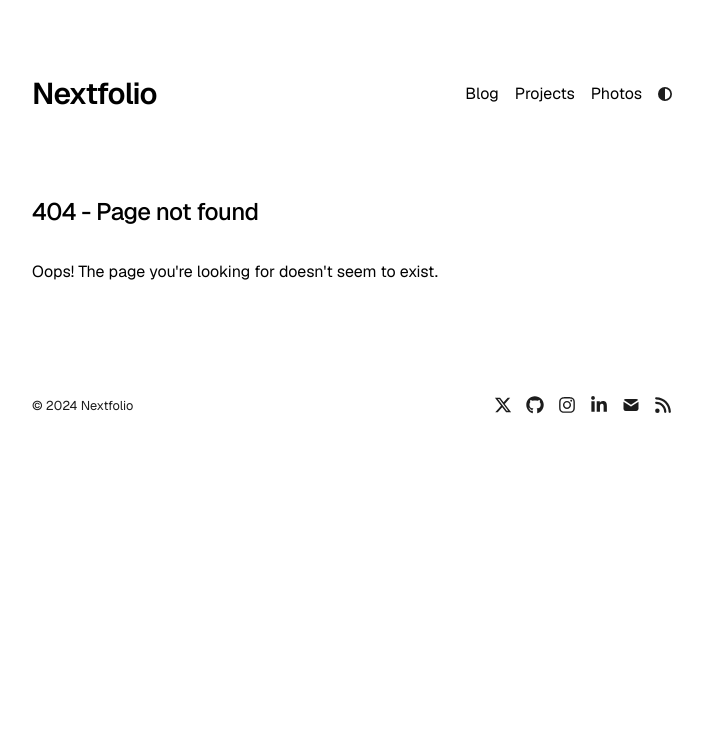
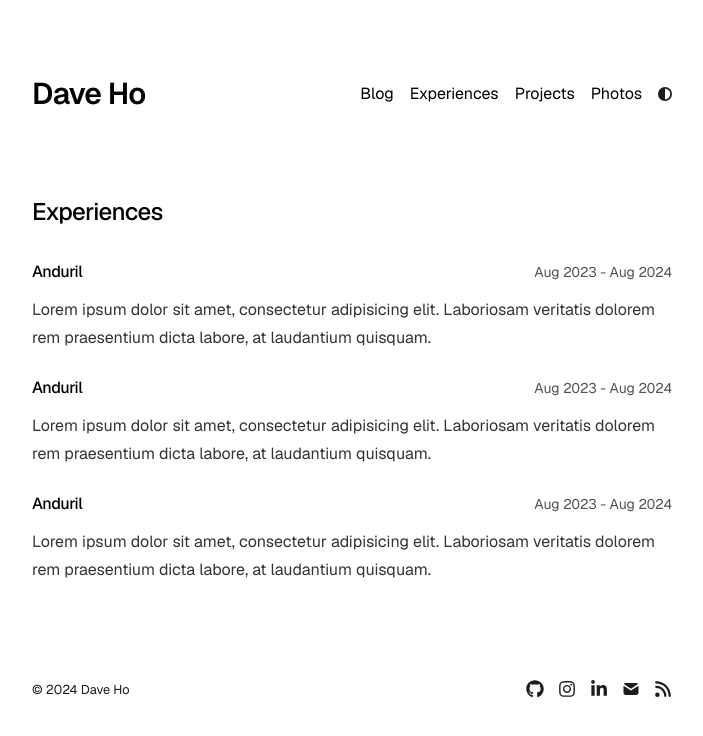
Before and after one commit to xeliot/daveho.me, a Next.js app: page /experiences in a window 1280 px wide. Before the commit this address had no page. Shown: the top 736 px of the page, without its empty margins (288-991 px from the left). Built offline with nearby package versions, Linux system fonts and the light colour scheme.

Commit message:
initial updates

```diff
--- a/app/components/footer.tsx
+++ b/app/components/footer.tsx
@@ -24,7 +24,6 @@ function SocialLink({ href, icon: Icon }) {
 function SocialLinks() {
   return (
     <div className="flex text-lg gap-3.5 float-right transition-opacity duration-300 hover:opacity-90">
-      <SocialLink href={socialLinks.twitter} icon={FaXTwitter} />
       <SocialLink href={socialLinks.github} icon={FaGithub} />
       <SocialLink href={socialLinks.instagram} icon={FaInstagram} />
       <SocialLink href={socialLinks.linkedin} icon={FaLinkedinIn} />
--- a/app/components/nav.tsx
+++ b/app/components/nav.tsx
@@ -4,6 +4,7 @@ import { metaData } from "../config";
 
 const navItems = {
   "/blog": { name: "Blog" },
+  "/experiences": { name: "Experiences" },
   "/projects": { name: "Projects" },
   "/photos": { name: "Photos" },
 };
--- a/app/config.ts
+++ b/app/config.ts
@@ -1,16 +1,15 @@
 export const metaData = {
-  baseUrl: "https://nextfolio-template.vercel.app/",
-  title: "Nextfolio",
-  name: "Sirius",
+  baseUrl: "https://daveho.me",
+  title: "Dave Ho",
+  name: "xeliot",
   ogImage: "/opengraph-image.png",
   description:
-    "A clean, fast, and lightweight portfolio template built with Next.js, Vercel, and Tailwind CSS for optimal performance.",
+    "Dave Ho Portfolio",
 };
 
 export const socialLinks = {
-  twitter: "https://x.com/1tssirius",
-  github: "https://github.com/1msirius/Nextfolio",
-  instagram: "https://www.instagram.com/",
-  linkedin: "https://www.linkedin.com/",
-  email: "mailto:example@gmail.com",
+  github: "https://github.com/xeliot",
+  instagram: "https://www.instagram.com/davedaho/",
+  linkedin: "https://www.linkedin.com/in/daveho3",
+  email: "mailto:daveho8888@gmail.com",
 };
--- /dev/null
+++ b/app/experiences/experience-data.tsx
@@ -0,0 +1,30 @@
+export interface Experience {
+  title: string;
+  duration: string;
+  description: string;
+  url: string;
+}
+
+export const experiences: Experience[] = [
+  {
+    title: "Anduril",
+    duration: "Aug 2023 - Aug 2024",
+    description:
+      "Lorem ipsum dolor sit amet, consectetur adipisicing elit. Laboriosam veritatis dolorem rem praesentium dicta labore, at laudantium quisquam.",
+    url: "https://example.com/",
+  },
+  {
+    title: "Anduril",
+    duration: "Aug 2023 - Aug 2024",
+    description:
+      "Lorem ipsum dolor sit amet, consectetur adipisicing elit. Laboriosam veritatis dolorem rem praesentium dicta labore, at laudantium quisquam.",
+    url: "https://example.com/",
+  },
+  {
+    title: "Anduril",
+    duration: "Aug 2023 - Aug 2024",
+    description:
+      "Lorem ipsum dolor sit amet, consectetur adipisicing elit. Laboriosam veritatis dolorem rem praesentium dicta labore, at laudantium quisquam.",
+    url: "https://example.com/",
+  },
+];
--- /dev/null
+++ b/app/experiences/page.tsx
@@ -0,0 +1,41 @@
+import React from "react";
+import type { Metadata } from "next";
+import { experiences } from "./experience-data";
+
+export const metadata: Metadata = {
+  title: "Experience",
+  description: "Places I've worked",
+};
+
+export default function Experiences() {
+  return (
+    <section>
+      <h1 className="mb-8 text-2xl font-medium tracking-tight">Experiences</h1>
+      <div className="space-y-6">
+        {experiences.map((experience, index) => (
+          <a
+            key={index}
+            href={experience.url}
+            target="_blank"
+            rel="noopener noreferrer"
+            className="block group hover:opacity-80 transition-opacity duration-200"
+          >
+            <div className="flex flex-col">
+              <div className="w-full flex justify-between items-baseline">
+                <span className="text-black dark:text-white font-medium tracking-tight">
+                  {experience.title}
+                </span>
+                <span className="text-neutral-600 dark:text-neutral-400 tabular-nums text-sm">
+                  {experience.duration}
+                </span>
+              </div>
+              <p className="prose prose-neutral dark:prose-invert pt-3">
+                {experience.description}
+              </p>
+            </div>
+          </a>
+        ))}
+      </div>
+    </section>
+  );
+}
--- a/app/page.tsx
+++ b/app/page.tsx
@@ -6,7 +6,7 @@ export default function Page() {
     <section>
       <a href={socialLinks.twitter} target="_blank">
         <Image
-          src="/profile.png"
+          src="/profile.jpeg"
           alt="Profile photo"
           className="rounded-full bg-gray-100 block lg:mt-5 mt-0 lg:mb-5 mb-10 mx-auto sm:float-right sm:ml-5 sm:mb-5 grayscale hover:grayscale-0"
           unoptimized
@@ -17,14 +17,18 @@ export default function Page() {
       </a>
 
       <h1 className="mb-8 text-2xl font-medium tracking-tight">
-        Portfolio, made simple!
+        Welcome to my page!
       </h1>
 
       <div className="prose prose-neutral dark:prose-invert">
         <p>
-          A clean, fast, and lightweight portfolio template built with Next.js,
-          Vercel, and Tailwind CSS for optimal performance.
+          I'm a software engineer passionate about areas of AI, MLOps, and algorithms.
+          I'm interested in building robust and scalable AI driven solutions for complex problems.
         </p>
+        <p>
+          My hobbies include climbing, video games, and spending time with my cats.
+        </p>
+        {/*
         <p>
           Nextfolio includes all the essentials for a stunning portfolio: SEO,
           MDX support, RSS, Atom, & JSON feeds, analytics, tweet & YouTube
@@ -62,6 +66,7 @@ export default function Page() {
           </a>
           .
         </p>
+        */}
       </div>
     </section>
   );
--- a/app/sitemap.ts
+++ b/app/sitemap.ts
@@ -12,7 +12,7 @@ export default async function sitemap(): Promise<MetadataRoute.Sitemap> {
     lastModified: post.metadata.publishedAt,
   }));
 
-  let routes = ["", "blog", "projects", "photos"].map((route) => ({
+  let routes = ["", "blog", "experiences", "projects", "photos"].map((route) => ({
     url: `${BaseUrl}${route}`,
     lastModified: new Date().toISOString().split("T")[0],
   }));
```
Also changed, not shown: 1 other file (tests, documents, lock files or other folders).
